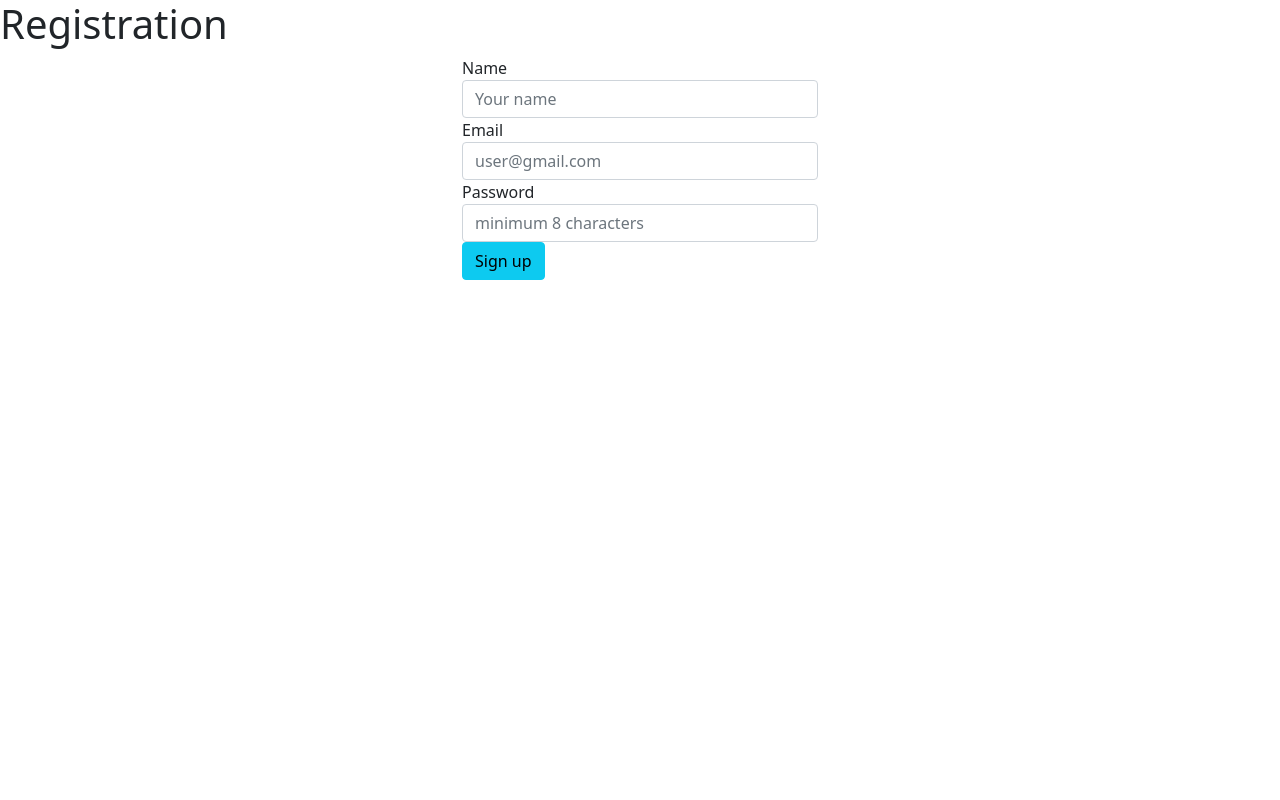
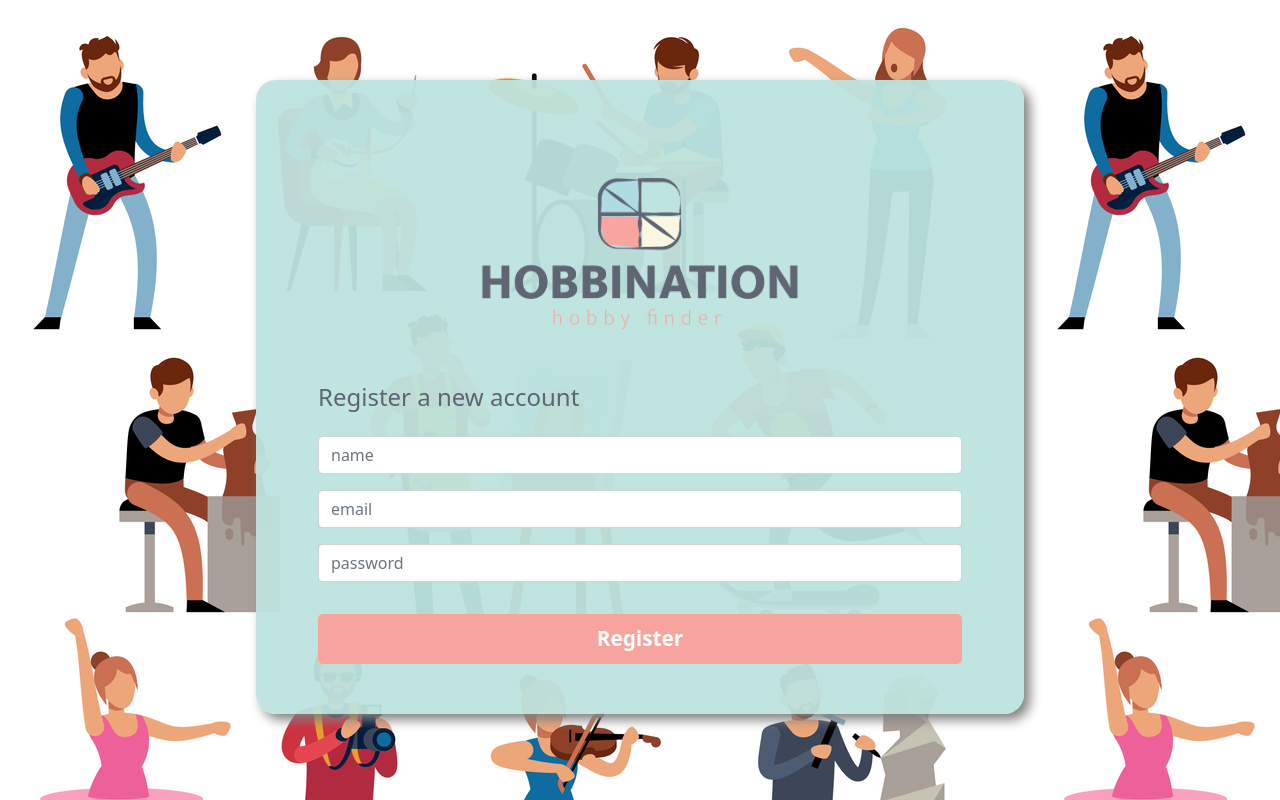
Before and after one commit to mystatus987/Hobbination, a PHP site: page /signup.php in a window 1280 px wide. Run offline with PHP 8.4, Linux system fonts and the light colour scheme.

Commit message:
register layout design

```diff
--- a/www/templates/login.html.twig
+++ b/www/templates/login.html.twig
@@ -45,7 +45,7 @@
                 <div class="col">
                 <form id="signup" method="post" action="login.php">
                     {# <label for="user-email">Email</label> #}
-                <input class="form-control my-3 text-faded" name="email" id="user-email" type="email" placeholder="user@domain.com" required value="{{email}}">
+                    <input class="form-control my-3" name="email" id="user-email" type="email" placeholder="user@domain.com" required value="{{email}}">
                     {# <label>Password</label> #}
                     <input class="form-control my-2" name="password" id="user-password" type="password" placeholder="minimum 8 characters" required value="{{password}}">
                     {% set outcome = result.errors | join(", ") %}
--- a/www/templates/signup.html.twig
+++ b/www/templates/signup.html.twig
@@ -1,21 +1,53 @@
 <!doctype html>
 <html lang="en">
   {% include "partial/head.html.twig" %}
+  <style>
+    body{
+        background-image: url("assets/hobby_bg.jpeg");
+    }
+    .btn1{
+        border: none;
+        outline: none;
+        height: 50px;
+        width: 100%;
+        background-color: #f7a49e;
+        color: white;
+        font-weight: bold;
+        font-size: 1.3rem;
+        border-radius: 5px;
+    }
+    .btn1:hover{
+        background-color: #ee9287;
+        color: white;
+    }
+    img{
+        width: 50%;
+    }
+    .container1{
+        margin: auto;
+        margin-top: 80px;
+        width: 60%;
+        padding: 50px;
+        box-shadow: 6px 6px 12px grey;
+        border-radius: 20px;
+        background: rgba(189, 227, 222, 0.95);
+    }
+  </style>
   <body>
-    <h1>Registration</h1>
+    <div class="container1">
         <div class="container">
+            <img src="assets/hobbination_logo.png" class="mx-auto d-block m-5" alt"">
+        </div>
+        <div class="container mt-5">
+            <h4 style="color:#5e6472">Register a new account</h4>
             <div class="row">
-        <div class="col-md-4 offset-md-4">
+                <div class="col">
                 <form id="signup" method="post" action="signup.php">
-
-			   <label for="user-name">Name</label>
-            <input class="form-control" name="name" id="user-name" type="name" placeholder="Your name" required value="{{user_name}}">
-            <label for="user-email">Email</label>
-            <input class="form-control" name="email" id="user-email" type="email" placeholder="user@gmail.com" required value="{{user_email}}">
-            <label>Password</label>
-            <input class="form-control" name="password" id="user-password" type="password" placeholder="minimum 8 characters" required value="{{user_password}}">
+                    <input class="form-control my-3" name="name" id="user-name" type="name" placeholder="name" required value="{{user_name}}">
+                    <input class="form-control my-3" name="email" id="user-email" type="email" placeholder="email" required value="{{user_email}}">
+                    <input class="form-control my-3" name="password" id="user-password" type="password" placeholder="password" required value="{{user_password}}">
                     {% set outcome = result.errors | join(", ") %}
-            <button type="submit" class="btn btn-info">Sign up</button>
+                    <button type="submit" class="btn1 mt-3">Register</button>
                     {% if outcome | length > 0 %}
                     <div class="alert alert-warning alert-dismissible fade show" role="alert">
                         {{ outcome }}
@@ -26,6 +58,7 @@
                 </div>
             </div>
         </div>
+    </div>
    {% include "partial/script.html.twig" %}
   </body>
 </html>
```
Lines whose indentation alone changed are shown as unchanged.
